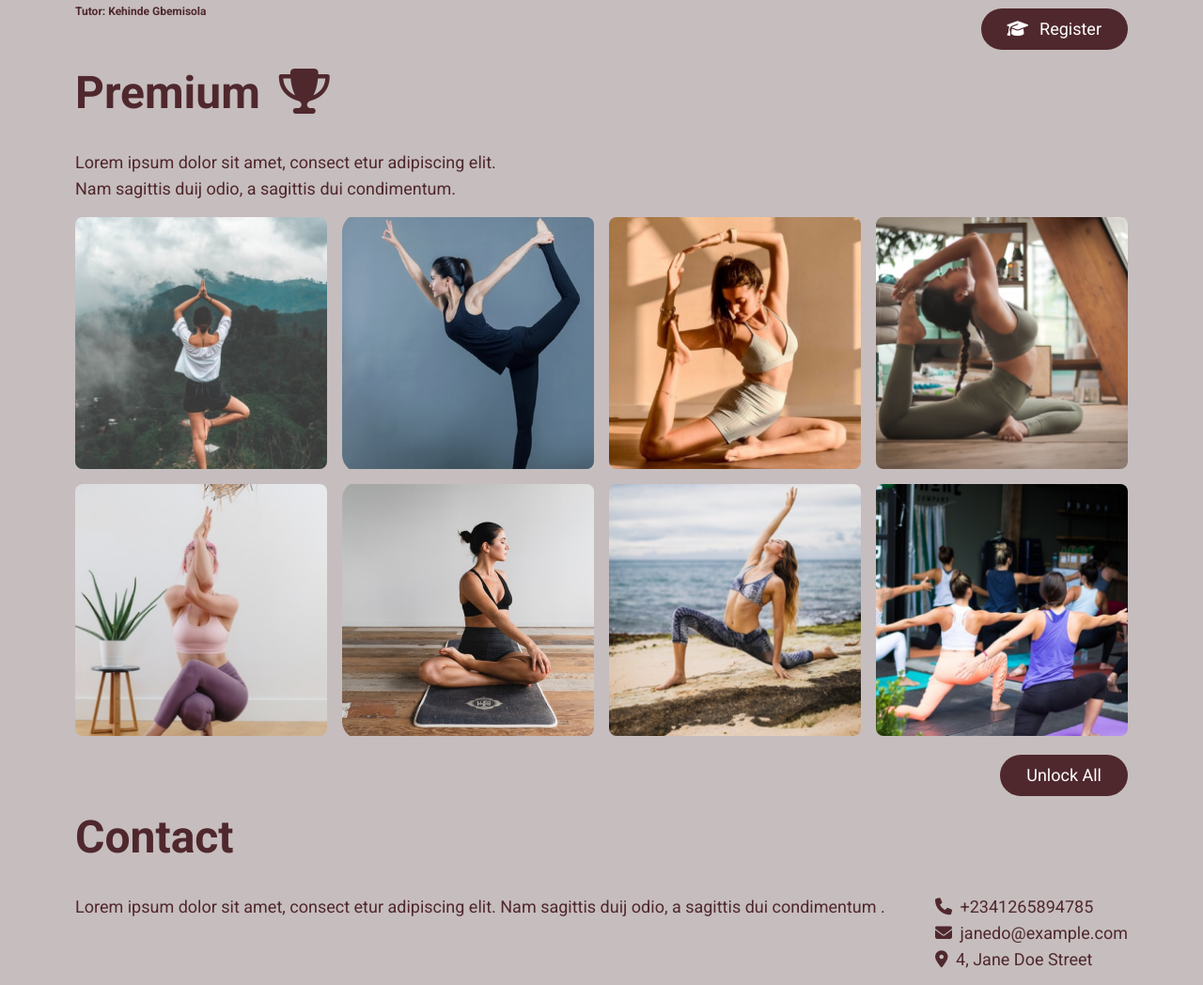
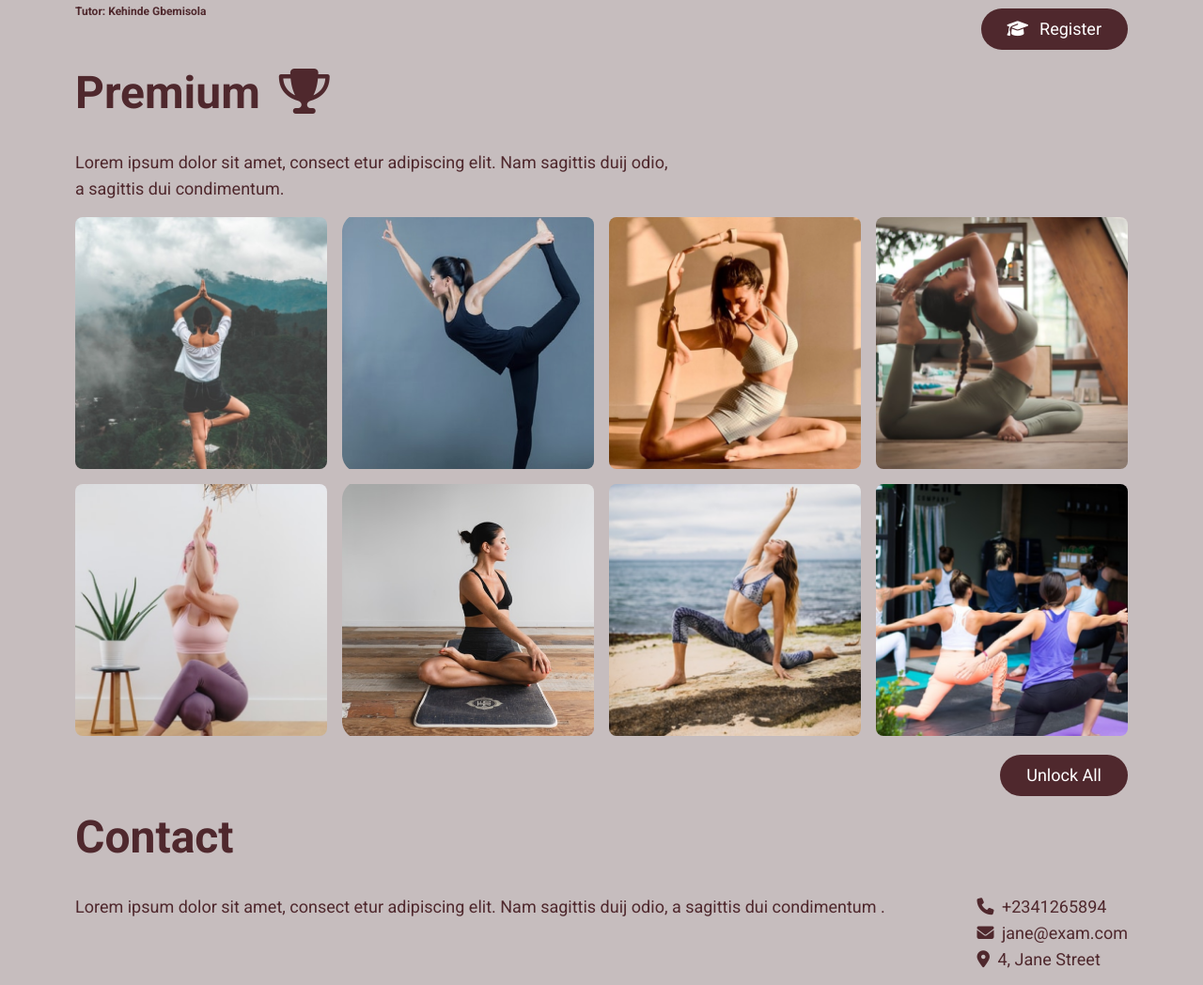
Before and after one commit to BoltUltra/yoga, a plain HTML site: page index.html in a window 1280 px wide. Shown: the part 1189-2237 px from the top of the page at 94% size. Drawn offline with Linux system fonts and the light colour scheme.

Commit message:
Made little correction

```diff
--- a/index.html
+++ b/index.html
@@ -139,7 +139,7 @@
     <section id="premium">
         <div class="px-5 md:px-20">
             <h2 class="heading-3">Premium <i class="fa-solid fa-trophy ml-2"></i></h2>
-            <p class="paragraph md:pr-[40rem]">Lorem ipsum dolor sit amet, consect
+            <p class="paragraph md:pr-[16rem] lg:pr-[30rem]">Lorem ipsum dolor sit amet, consect
                 etur adipiscing elit. Nam sagittis duij
                 odio, a sagittis dui condimentum.</p>
             <div class="grid grid-cols-2 md:grid-cols-4 gap-x-4 gap-y-4">
@@ -171,15 +171,15 @@
                     <ul class="paragraph">
                         <div>
                             <i class="fa-solid fa-phone mr-1"></i>
-                            <li class="inline">+2341265894785</li>
+                            <li class="inline">+2341265894</li>
                         </div>
                         <div>
                             <i class="fa-solid fa-envelope mr-1"></i>
-                            <li class="inline">janedo@example.com</li>
+                            <li class="inline">jane@exam.com</li>
                         </div>
                         <div>
                             <i class="fa-solid fa-location-dot mr-1"></i>
-                            <li class="inline">4, Jane Doe Street</li>
+                            <li class="inline">4, Jane Street</li>
                         </div>
                     </ul>
                 </div>
```
Also changed, not shown: dist/app.css.
